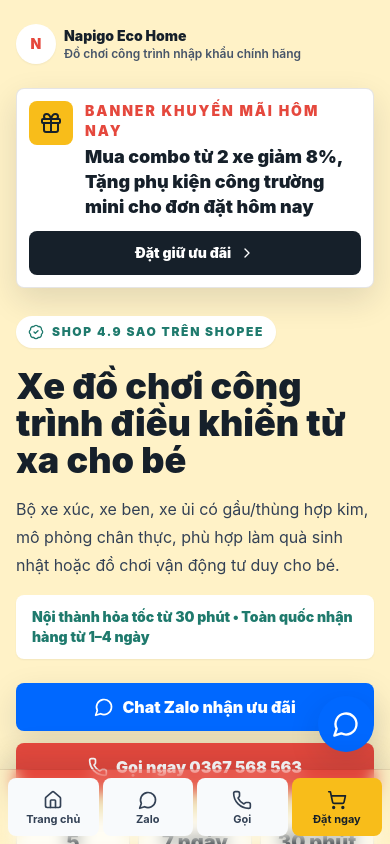
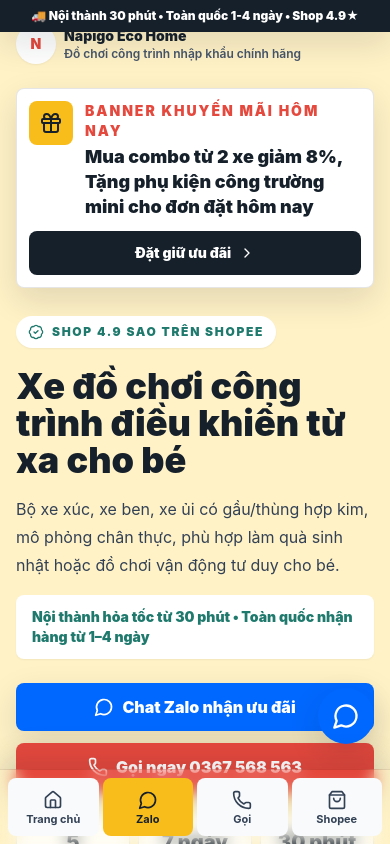
Before and after one commit to Napigostore/Xe-c-ng-tr-nh, a Next.js app: page / in a window 390 px wide. Shown: the top 844 px of the page. Built offline with nearby package versions, Linux system fonts and the light colour scheme.

Commit message:
Improve mobile conversion widgets

```diff
--- a/app/components/ConversionWidgets.tsx
+++ b/app/components/ConversionWidgets.tsx
@@ -1,6 +1,6 @@
 "use client";
 
-import { Home, MessageCircle, Phone, ShoppingCart, Store, X } from "lucide-react";
+import { Home, MessageCircle, Phone, ShoppingBag, Store, Truck, X } from "lucide-react";
 import type { ReactElement } from "react";
 import { useEffect, useState } from "react";
 
@@ -40,10 +40,14 @@
 
   return (
     <>
+      <div className="fixed inset-x-0 top-0 z-50 bg-ink px-3 py-2 text-center text-xs font-black text-white shadow-lift md:text-sm">
+        🚚 Nội thành 30 phút • Toàn quốc 1-4 ngày • Shop 4.9★
+      </div>
+
       <a
         href={primaryChatUrl}
         aria-label={`${primaryChatLabel} để nhận tư vấn`}
-        className="focus-ring fixed bottom-[92px] right-4 z-40 grid size-14 place-items-center rounded-full bg-zalo-blue text-white shadow-lift transition hover:translate-y-[-2px] md:bottom-6 md:right-6"
+        className="focus-ring fixed bottom-[100px] right-4 z-40 grid size-14 place-items-center rounded-full bg-zalo-blue text-white shadow-lift transition hover:translate-y-[-2px] md:bottom-6 md:right-6"
       >
         <MessageCircle aria-hidden="true" className="size-7" />
       </a>
@@ -54,22 +58,13 @@
       >
         <div className="mx-auto grid max-w-md grid-cols-4 gap-1">
           <MobileAction href="#top" label="Trang chủ" icon={<Home />} />
-          <MobileAction
-            href={primaryChatUrl}
-            label={primaryChatLabel.replace("Chat ", "")}
-            icon={<MessageCircle />}
-          />
+          <MobileAction href={primaryChatUrl} label="Zalo" icon={<MessageCircle />} emphasis />
           <MobileAction
             href={hasPhoneContact ? phoneHref : shopUrl}
             label={hasPhoneContact ? "Gọi" : "Shop"}
             icon={hasPhoneContact ? <Phone /> : <Store />}
           />
-          <MobileAction
-            href="#dat-hang"
-            label="Đặt ngay"
-            icon={<ShoppingCart />}
-            emphasis
-          />
+          <MobileAction href={shopUrl} label="Shopee" icon={<ShoppingBag />} />
         </div>
       </nav>
 
@@ -87,7 +82,7 @@
                   Ưu đãi hôm nay
                 </p>
                 <h2 id="offer-title" className="mt-1 text-2xl font-black">
-                  Giảm 15% cho combo công trường
+                  Nhắn Zalo để kiểm tồn và giữ ưu đãi
                 </h2>
               </div>
               <button
@@ -100,27 +95,29 @@
               </button>
             </div>
             <p className="mt-3 text-sm leading-6 text-slate-600">
-              Tặng thêm 6 biển báo mini cho đơn đặt qua chat trong hôm nay. Số
-              lượng quà tặng có hạn theo từng đợt hàng.
+              Shop hỗ trợ chọn mẫu theo độ tuổi, gửi video thật và báo thời gian giao trước khi chốt đơn.
             </p>
+            <div className="mt-4 grid gap-2 rounded-[8px] bg-[#fff2c7] p-3 text-sm font-bold text-ink">
+              <p className="flex items-center gap-2">
+                <Truck aria-hidden="true" className="size-4 text-steel-green" />
+                Nội thành hỏa tốc từ 30 phút, đi tỉnh 1-4 ngày.
+              </p>
+              <p>Đóng gói kỹ, hỗ trợ đổi trả nếu lỗi kỹ thuật hoặc sai mẫu.</p>
+            </div>
             <div className="mt-5 grid grid-cols-2 gap-3">
               <a
                 href={primaryChatUrl}
                 className="focus-ring inline-flex items-center justify-center gap-2 rounded-[8px] bg-zalo-blue px-4 py-3 text-sm font-bold text-white"
               >
                 <MessageCircle aria-hidden="true" className="size-4" />
-                Nhận ưu đãi
+                Nhắn Zalo
               </a>
               <a
-                href={hasPhoneContact ? phoneHref : shopUrl}
+                href={shopUrl}
                 className="focus-ring inline-flex items-center justify-center gap-2 rounded-[8px] border border-slate-200 px-4 py-3 text-sm font-bold text-slate-900"
               >
-                {hasPhoneContact ? (
-                  <Phone aria-hidden="true" className="size-4" />
-                ) : (
-                  <Store aria-hidden="true" className="size-4" />
-                )}
-                {hasPhoneContact ? "Gọi tư vấn" : "Mở Shopee"}
+                <ShoppingBag aria-hidden="true" className="size-4" />
+                Mở Shopee
               </a>
             </div>
           </div>
```
